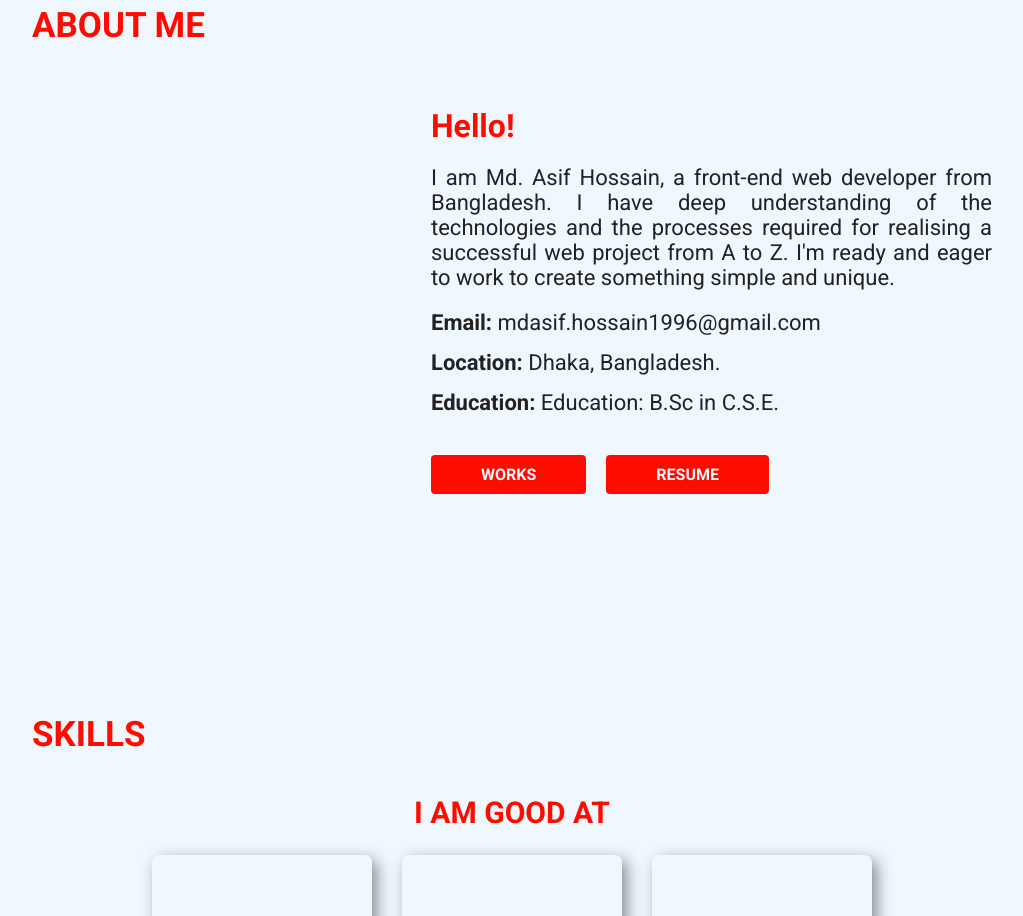
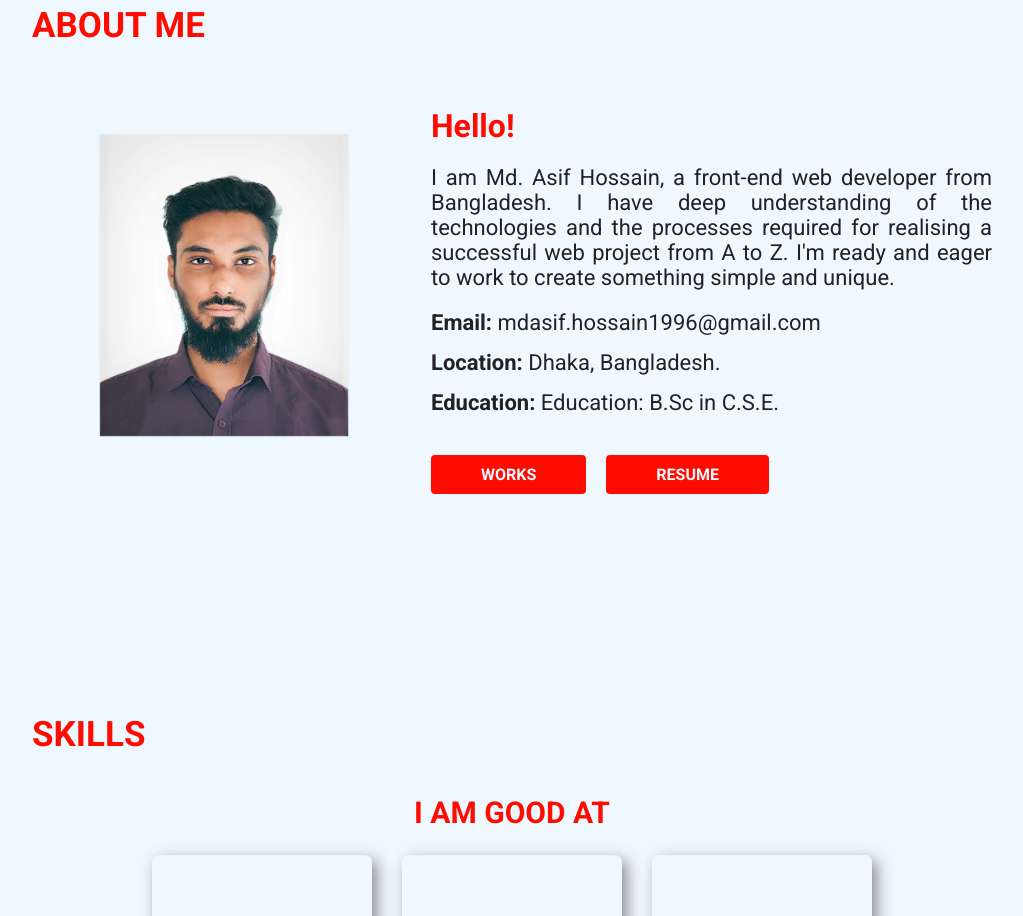
Before and after one commit to MdAsifHossn/portfolio, a React (Create React App) app: page / in a window 1280 px wide. Shown: the part 980-1896 px from the top of the page, without its empty margins (128-1151 px from the left). Built offline with nearby package versions, Linux system fonts and the light colour scheme.

Commit message:
Image Fixed

```diff
--- a/src/Components/About.jsx
+++ b/src/Components/About.jsx
@@ -20,8 +20,7 @@ const About = ({ textColor, color, BGColor }) => {
         </p>
         <div className="allContent">
           <div className="imageContainer">
-            {/* <img src={cover} alt="photo" width="250px" /> */}
-            <input type="image" src={cover} alt="photo" width="230px" />
+            <img src={cover} alt="myPhoto" width="250px" />
           </div>
           <div className="aboutContainer">
             <h1 style={{ color: color }}>Hello!</h1>
--- a/src/Components/CSS/Navbar.css
+++ b/src/Components/CSS/Navbar.css
@@ -57,7 +57,6 @@
     margin-right: 30px;
     margin-left: auto;
   }
-
   .navItems {
     padding: 0px;
     flex-direction: column;
```
